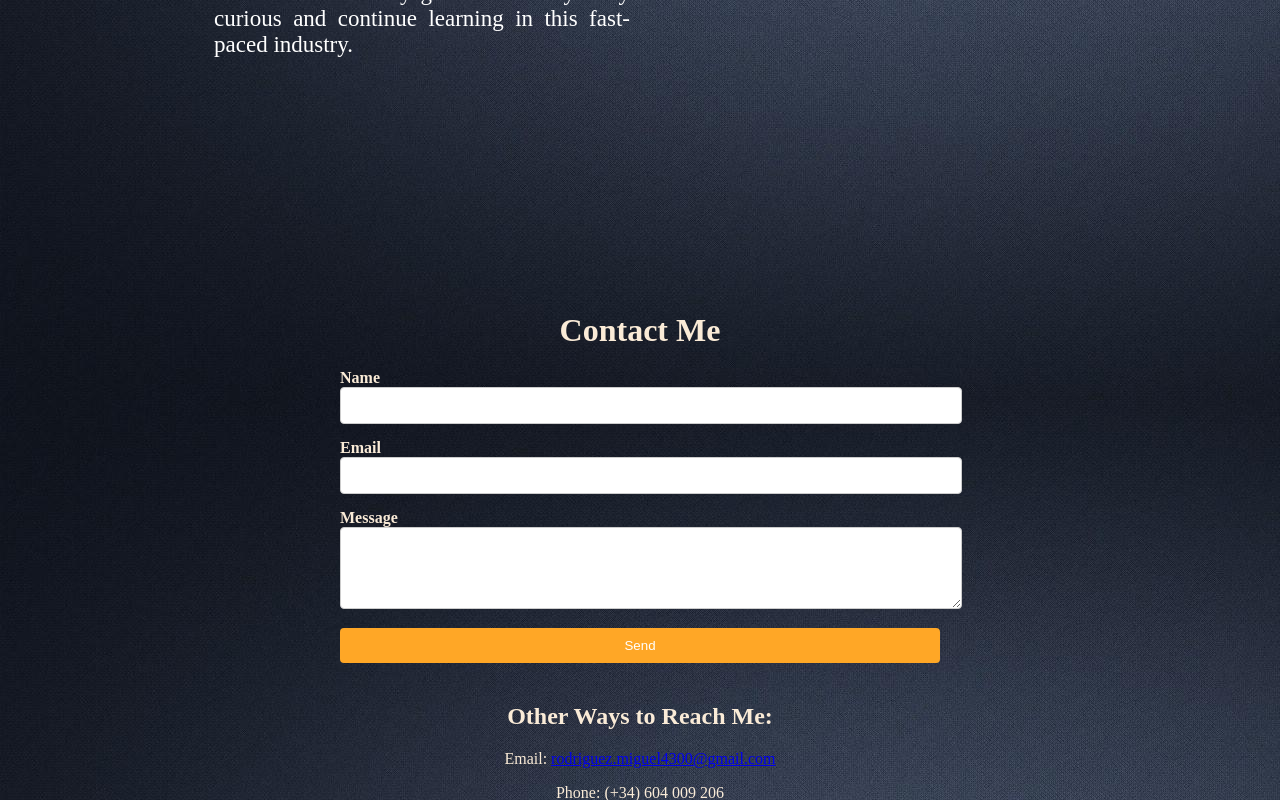
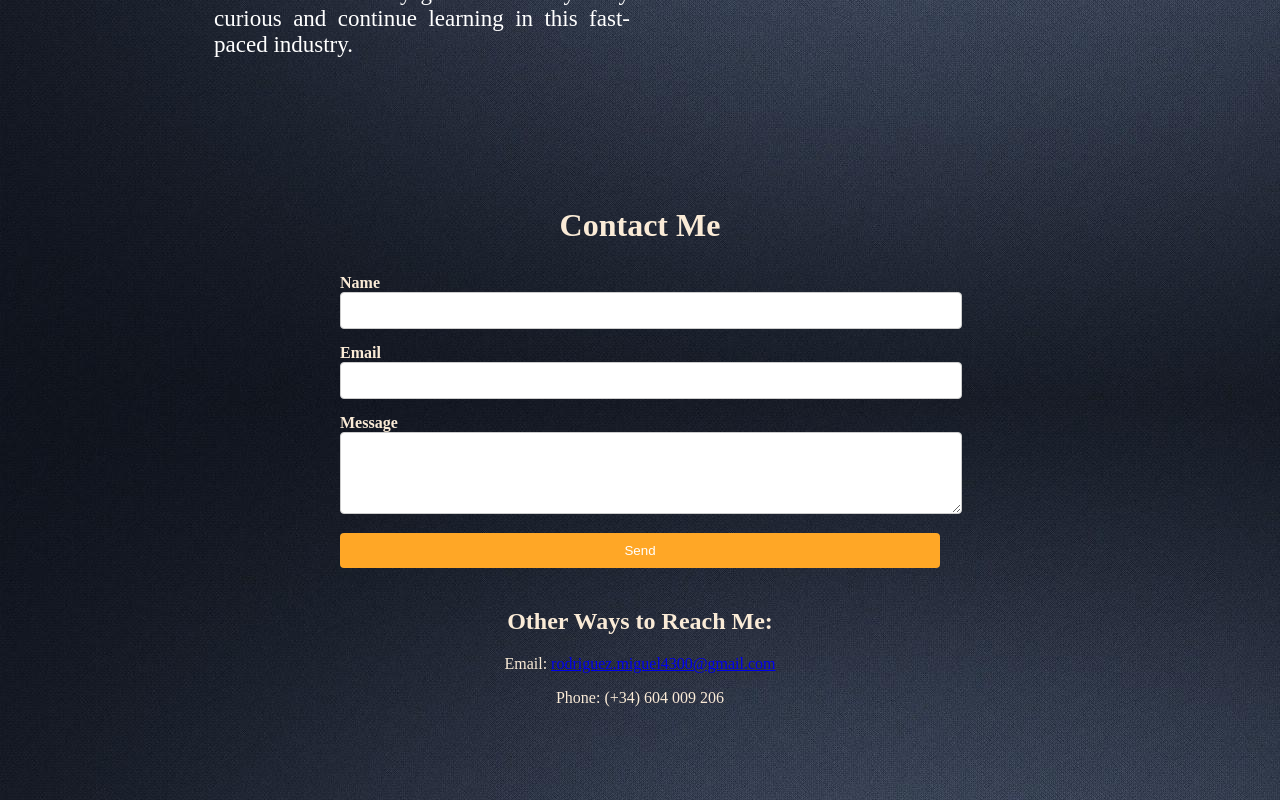
Before and after one commit to miguelrodriguez6/my-portfolio, an Angular app: page / in a window 1280 px wide. Shown: the part 3200-4000 px from the top of the page. Built offline with nearby package versions, Linux system fonts and the light colour scheme.

Commit message:
feat(core): modify contact section height

```diff
--- a/src/app/contact/contact.component.css
+++ b/src/app/contact/contact.component.css
@@ -3,12 +3,11 @@
   flex-direction: column;
   align-items: center;
   justify-content: center;
-  height: 100vh;
-  padding: 20px;
+  height: 80vh;
 }
 
 h1 {
-  margin-bottom: 20px;
+  margin-bottom: 30px;
 }
 
 .contact-form {
```
